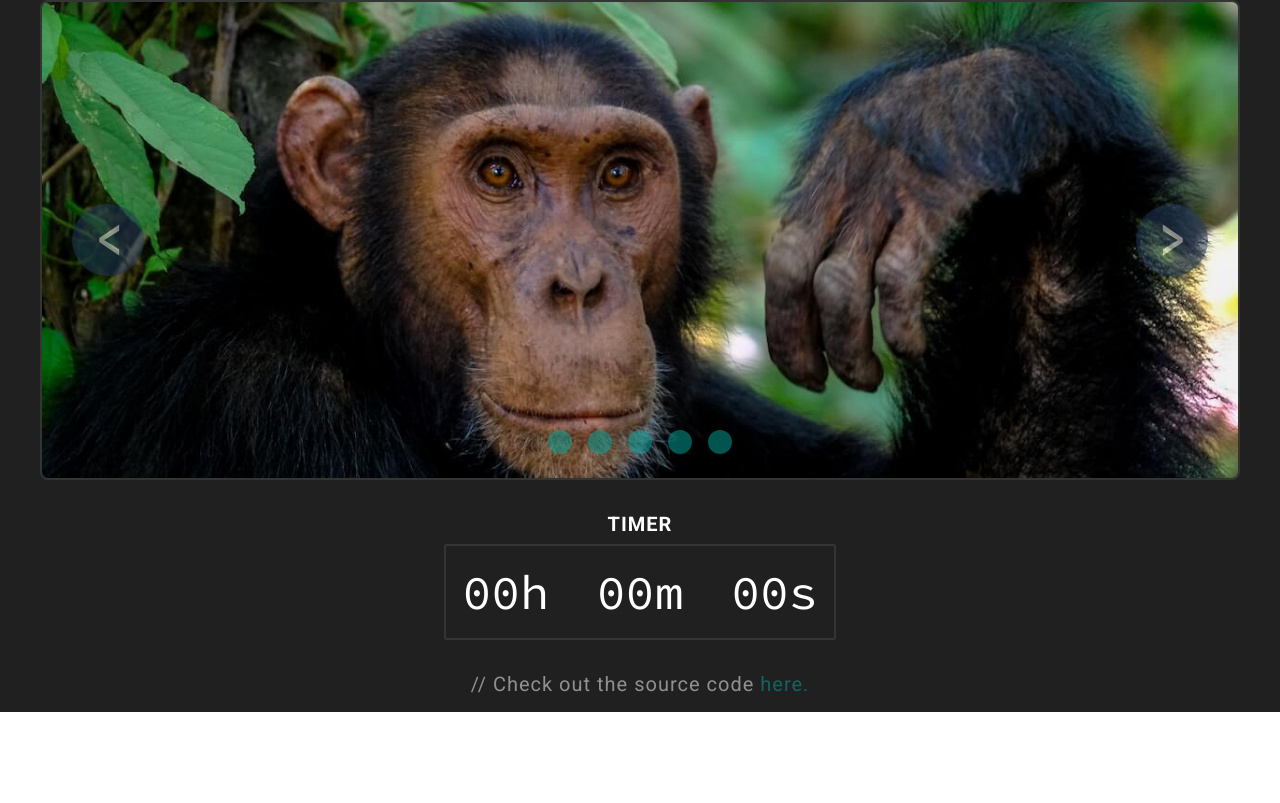
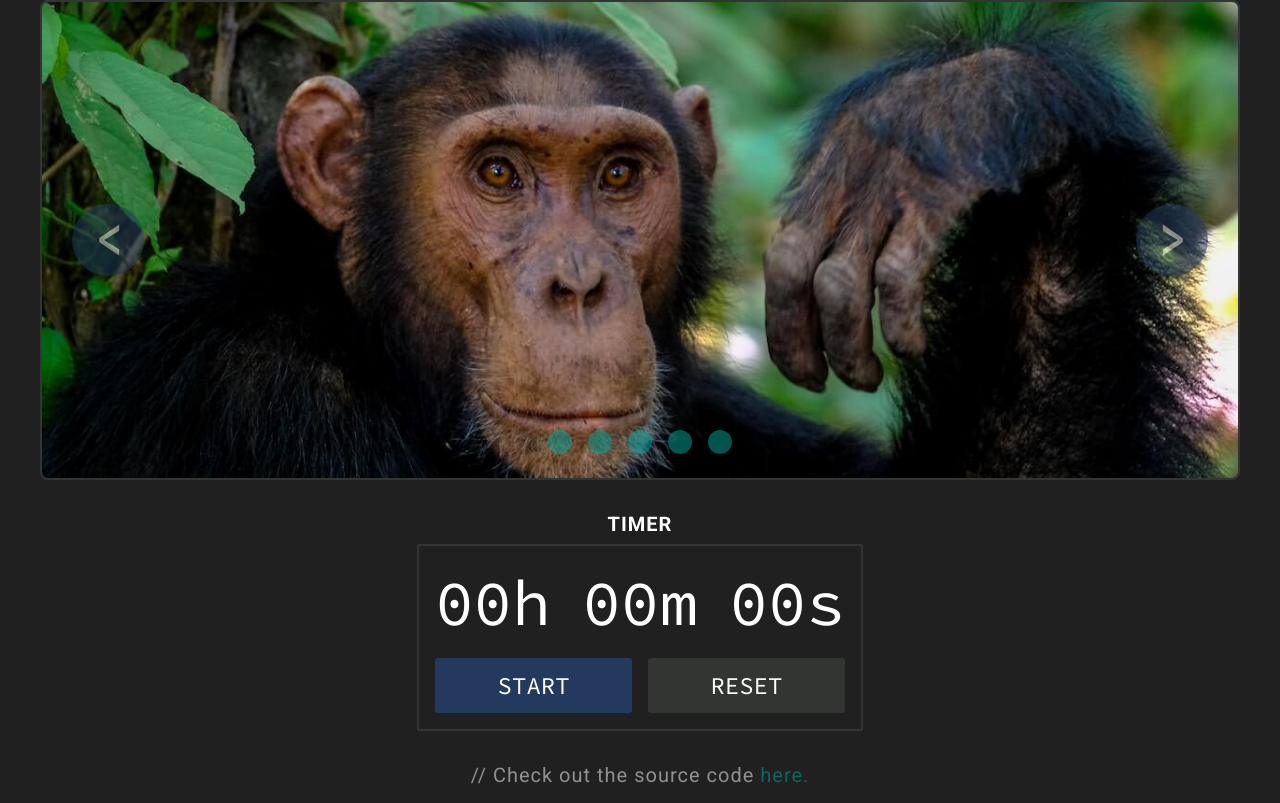
Before and after one commit to KralMarko123/custom-components, a React (Create React App) app: page / in a window 1280 px wide. Shown: the part 1617-2420 px from the top of the page. Before the commit the page ends 2329 px from the top, so only its background shows below. Built offline with nearby package versions, Linux system fonts and the light colour scheme.

Commit message:
added logic for new timer

```diff
--- a/src/components/Timer/Timer.css
+++ b/src/components/Timer/Timer.css
@@ -20,9 +20,9 @@
 .timer__time {
 	display: flex;
 	align-items: center;
-	gap: 1em;
+	gap: 0.5em;
 
-	font-size: 3em;
+	font-size: 4em;
 }
 
 .timer.open .timer__time {
@@ -50,6 +50,45 @@
 	opacity: 0.5;
 }
 
+.timer.open .hours.highlight,
+.timer.open .minutes.highlight,
+.timer.open .seconds.highlight {
+	opacity: 1;
+}
+
+.timer__controls {
+	width: 100%;
+	display: flex;
+	align-items: center;
+	gap: 1em;
+}
+
+.timer__start,
+.timer__stop,
+.timer__reset {
+	width: 100%;
+	padding: 0.5em;
+	outline: none;
+	border-radius: 0.125em;
+
+	font-size: 1.5em;
+	text-transform: uppercase;
+	text-align: center;
+}
+
+.timer__start,
+.timer__stop {
+	background-color: var(--dark-accent);
+}
+
+.timer__stop {
+	opacity: 0.85;
+}
+
+.timer__reset {
+	background-color: var(--dark);
+}
+
 @keyframes blink {
 	to {
 		visibility: hidden;
--- a/src/components/Timer/Timer.tsx
+++ b/src/components/Timer/Timer.tsx
@@ -1,39 +1,127 @@
-import { useState, useEffect } from "react";
+import { useState, useEffect, KeyboardEvent } from "react";
 import { TimerProps } from "./TimerTypes";
 import "./Timer.css";
 
 const Timer = ({ hours, minutes, seconds }: TimerProps) => {
 	const [isOpen, setIsOpen] = useState(false);
-	const [timer, setTimer] = useState({
-		hoursDigitOne: 0,
-		hoursDigitTwo: 0,
-		minutesDigitOne: 0,
-		minutesDigitTwo: 0,
-		secondsDigitOne: 0,
-		secondsDigitTwo: 0,
-	});
+	const [digits, setDigits] = useState([0, 0, 0, 0, 0, 0]);
+	const [timeLeft, setTimeLeft] = useState(0);
+	const [isStarted, setIsStarted] = useState(false);
+	const [highlightAt, setHighlightAt] = useState(0);
 
-	const handleKeyPress = (e: any) => {
-		e.preventDefault();
+	const calculateDigitsFromTimeLeft = () => {
+		let hours = Math.floor(timeLeft / 3600);
+		let minutes = Math.floor((timeLeft - hours * 3600) / 60);
+		let seconds = timeLeft - hours * 3600 - minutes * 60;
+		let newDigits = [...digits];
 
+		newDigits[0] = Math.floor(hours / 10);
+		newDigits[1] = Math.floor(hours % 10);
+		newDigits[2] = Math.floor(minutes / 10);
+		newDigits[3] = Math.floor(minutes % 10);
+		newDigits[4] = Math.floor(seconds / 10);
+		newDigits[5] = Math.floor(seconds % 10);
+
+		setDigits(newDigits);
+		timeLeft === 0 ? setIsStarted(false) : null;
+	};
+
+	const getTimeFromDigits = () => {
+		return (
+			(digits[0] * 10 + digits[1]) * 3600 +
+			(digits[2] * 10 + digits[3]) * 60 +
+			(digits[4] * 10 + digits[5])
+		);
+	};
+
+	const getNumberEntered = (text: string) => {
+		let digit;
+		if (parseInt(text)) {
+			digit = parseInt(text);
+		} else if (text === "0") {
+			digit = 0;
+		} else digit = NaN;
+		return digit;
+	};
+
+	const handleKeyPress = (e: KeyboardEvent) => {
 		if (isOpen) {
-			if (parseInt(e.key)) {
-				console.log("a number");
+			const digitEntered = getNumberEntered(e.key);
+			if (!isNaN(digitEntered)) {
+				let newDigits = [...digits];
+				for (let i = 0; i <= 4; i++) {
+					newDigits[i] = newDigits[i + 1];
+				}
+				newDigits[5] = digitEntered;
+				setDigits(newDigits);
+
+				setHighlightAt((prev) => prev + 1);
 			}
 		} else return;
 	};
+
+	const openTimer = () => {
+		setIsOpen(true);
+		setIsStarted(false);
+	};
+
+	const toggleTimer = () => {
+		setTimeLeft(getTimeFromDigits());
+
+		if (isStarted) {
+			setIsStarted(false);
+			return;
+		}
+
+		if (getTimeFromDigits() > 0) {
+			setIsStarted(true);
+		}
+	};
+
+	useEffect(() => {
+		if (!isStarted) return;
+
+		calculateDigitsFromTimeLeft();
+		const interval = setInterval(() => {
+			setTimeLeft((prev) => prev - 1);
+		}, 1000);
+
+		return () => {
+			clearInterval(interval);
+		};
+	}, [timeLeft, isStarted]);
+
 	return (
-		<div
-			className={`timer ${isOpen ? "open" : ""}`}
-			onClick={() => setIsOpen(true)}
-			onBlur={() => setIsOpen(false)}
-			tabIndex={0}
-			onKeyDown={(e) => handleKeyPress(e)}
-		>
-			<div className="timer__time">
-				<span className="hours">{`${timer.hoursDigitOne}${timer.hoursDigitTwo}h`}</span>
-				<span className="minutes">{`${timer.minutesDigitOne}${timer.minutesDigitTwo}m`}</span>
-				<span className="seconds">{`${timer.secondsDigitOne}${timer.secondsDigitTwo}s`}</span>
+		<div className={`timer ${isOpen ? "open" : ""}`}>
+			<div
+				className="timer__time"
+				onClick={() => openTimer()}
+				onBlur={() => {
+					setIsOpen(false);
+					setHighlightAt(-1);
+				}}
+				tabIndex={0}
+				onKeyDown={(e) => handleKeyPress(e)}
+			>
+				<span
+					className={`hours ${highlightAt >= 4 ? "highlight" : ""}`}
+				>{`${digits[0]}${digits[1]}h`}</span>
+				<span
+					className={`minutes ${highlightAt >= 2 ? "highlight" : ""}`}
+				>{`${digits[2]}${digits[3]}m`}</span>
+				<span
+					className={`seconds ${highlightAt >= 0 ? "highlight" : ""}`}
+				>{`${digits[4]}${digits[5]}s`}</span>
+			</div>
+
+			<div className="timer__controls">
+				<button
+					className={`${!isStarted ? "timer__start" : "timer__stop"}`}
+					onClick={() => toggleTimer()}
+				>
+					{!isStarted ? "Start" : "Stop"}
+				</button>
+				<button className="timer__reset">Reset</button>
 			</div>
 		</div>
 	);
```
